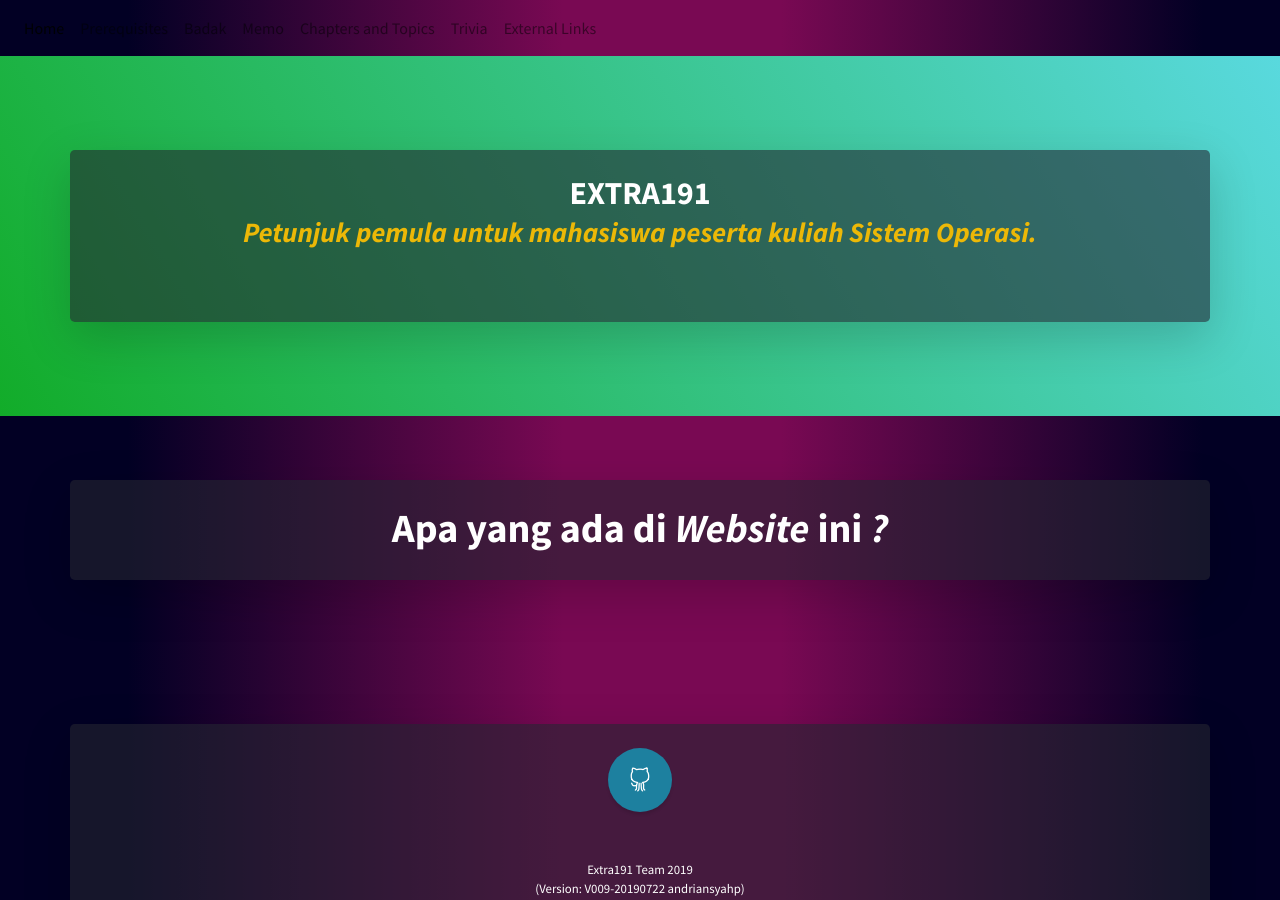
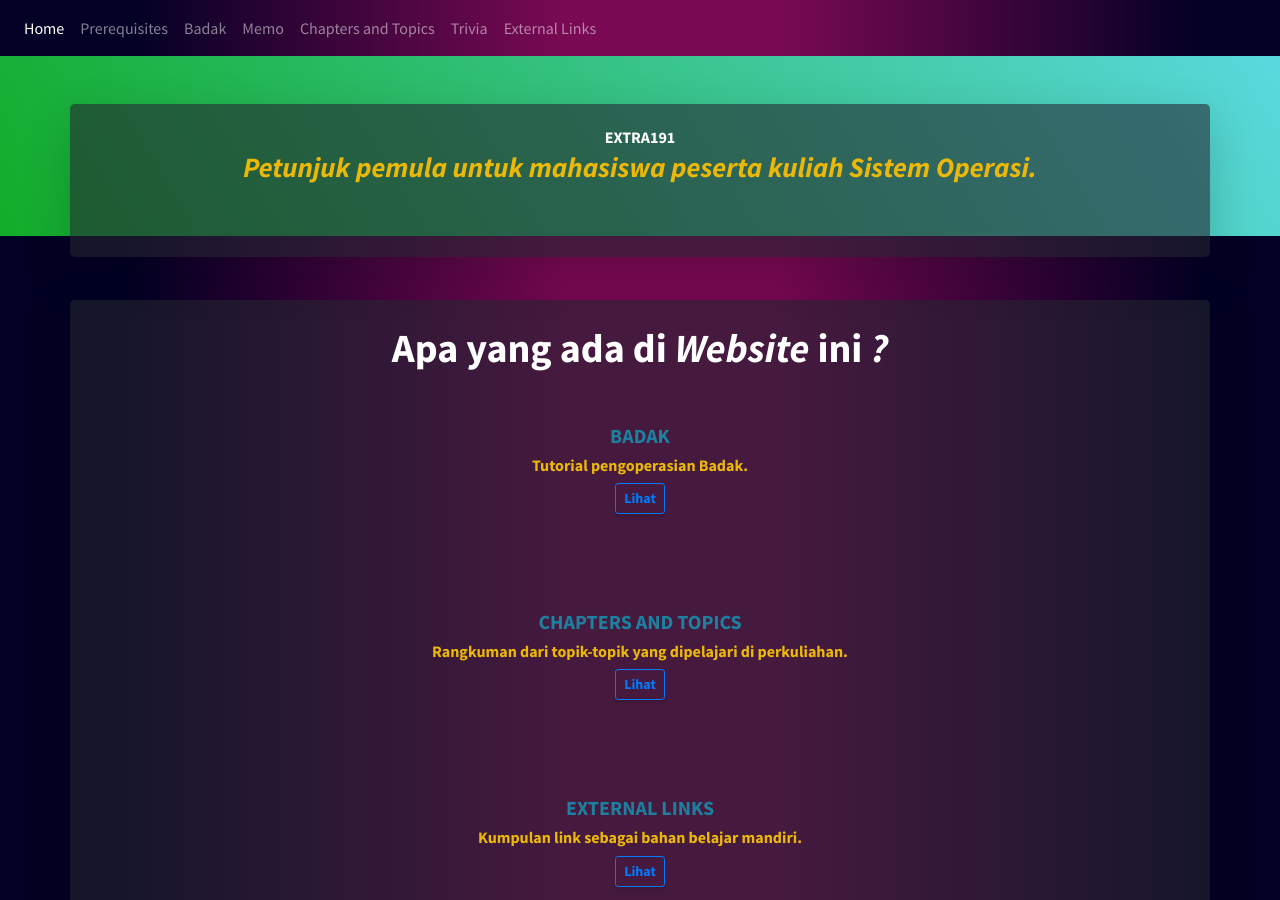
Before and after one commit to andriansyahp/extra191, a Jekyll site: the page built from index.html, in a window 1280 px wide and 900 px high. Built offline with Jekyll 4.4.1, drawn with Linux system fonts in a browser that asks for light colours; some of the changed text lies outside the part shown.

Commit message:
Changed Navbar

```diff
--- a/_includes/navbar.html
+++ b/_includes/navbar.html
@@ -28,7 +28,7 @@
     </ul>
 </nav>  -->
 
-<nav class="navbar navbar-expand-md navbar-light bg-alternative">
+<nav class="navbar navbar-expand-md navbar-dark bg-alternative sticky-top">
     <button type="button" class="navbar-toggler" data-toggle="collapse" data-target="#navbarCollapse">
         <span class="navbar-toggler-icon"></span>
     </button>
--- a/index.html
+++ b/index.html
@@ -35,7 +35,7 @@
     </div>         -->
     {% for page in site.pages %}
         {% if page.categories contains 'content' %}
-            <div class="carousel-item text-center p-5">
+            <div class="text-center p-5">
                 <h5 class="text-primary text-center">{{page.title}}</h5>
                 <h6 class="text-center text-secondary">{{page.description}}</h6>
                 <a class="btn btn-outline-primary btn-sm" href = "{{ page.path }}" role="button">Lihat</a>
```
Also changed, not shown: css/extra191.css (+7 -7 lines), css/extra191.min.css.
